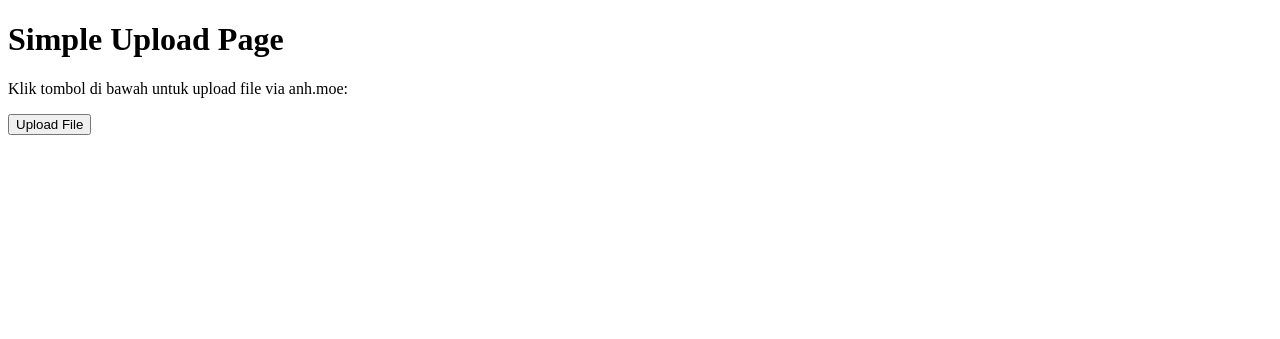
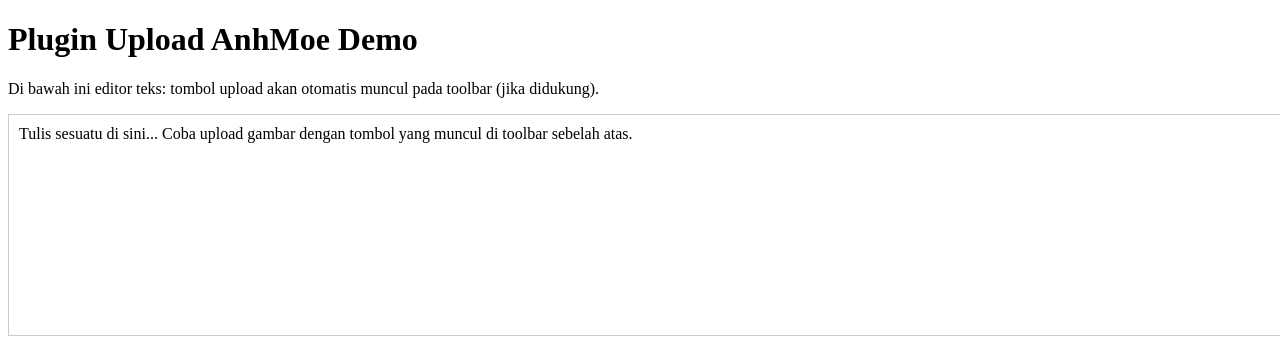
Before and after one commit to lastsymphony/Testerweb, a plain HTML site: page 1/test.html in a window 1280 px wide. Drawn offline with Linux system fonts and the light colour scheme.

Commit message:
Update test.html

```diff
--- a/1/test.html
+++ b/1/test.html
@@ -1,18 +1,19 @@
 <!DOCTYPE html>
-<html lang="en">
+<html lang="id">
 <head>
-  <meta charset="UTF-8" />
-  <meta name="viewport" content="width=device-width, initial-scale=1.0"/>
-  <title>Uploader</title>
+  <meta charset="UTF-8">
+  <meta name="viewport" content="width=device-width, initial-scale=1">
+  <title>Contoh Plugin Upload AnhMoe</title>
+  <!-- Memasukkan plugin pup.js dari AnhMoe -->
+  <script async src="//anh.moe/sdk/pup.js" data-url="https://anh.moe/upload"></script>
 </head>
 <body>
-  <h1>Simple Upload Page</h1>
-  <p>Klik tombol di bawah untuk upload file via anh.moe:</p>
+  <h1>Plugin Upload AnhMoe Demo</h1>
+  <p>Di bawah ini editor teks: tombol upload akan otomatis muncul pada toolbar (jika didukung).</p>
 
-  <!-- Script SDK dari anh.moe -->
-  <script async src="//anh.moe/sdk/pup.js" data-url="https://anh.moe/upload"></script>
-
-  <!-- Tombol trigger -->
-  <button onclick="pup()">Upload File</button>
+  <!-- Contoh editor teks berbasis konten, misalnya contenteditable atau textarea -->
+  <div id="editor" contenteditable="true" style="width: 100%; height: 200px; border: 1px solid #ccc; padding: 10px;">
+    Tulis sesuatu di sini... Coba upload gambar dengan tombol yang muncul di toolbar sebelah atas.
+  </div>
 </body>
 </html>
```
